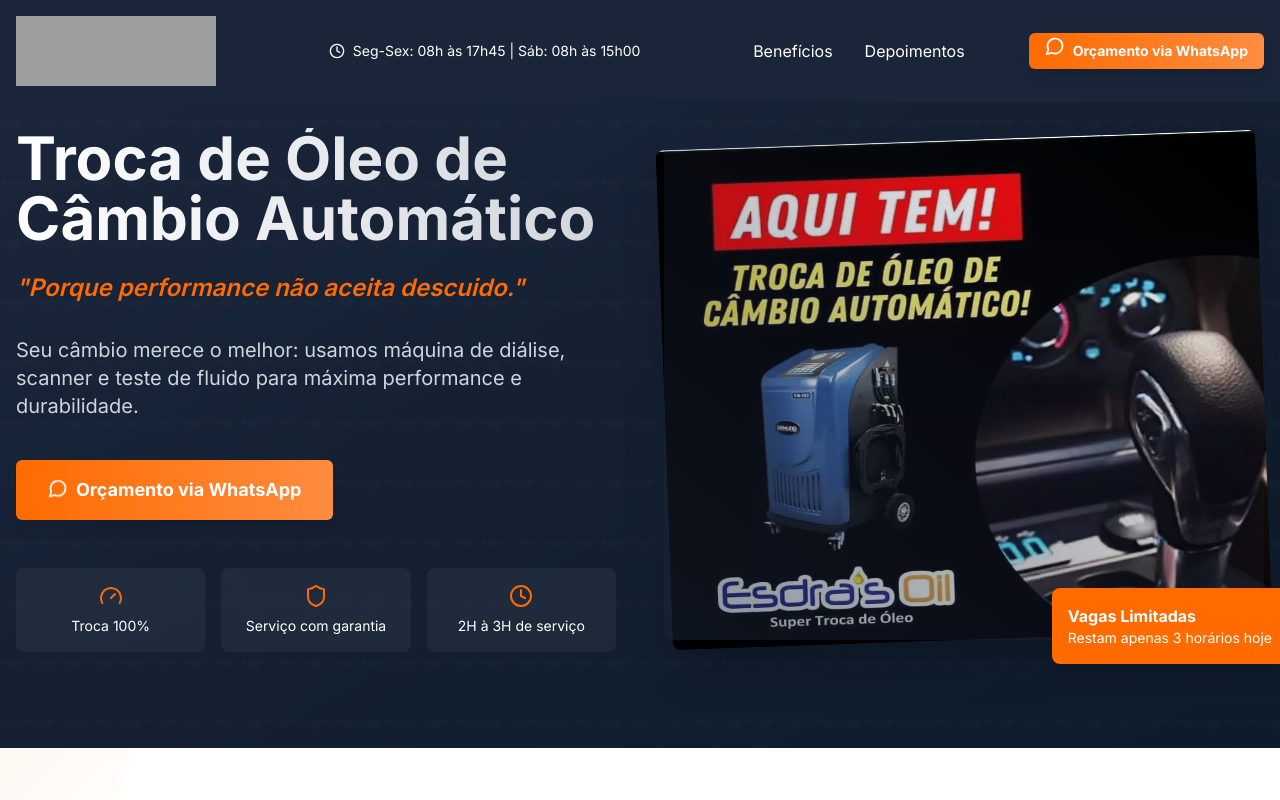
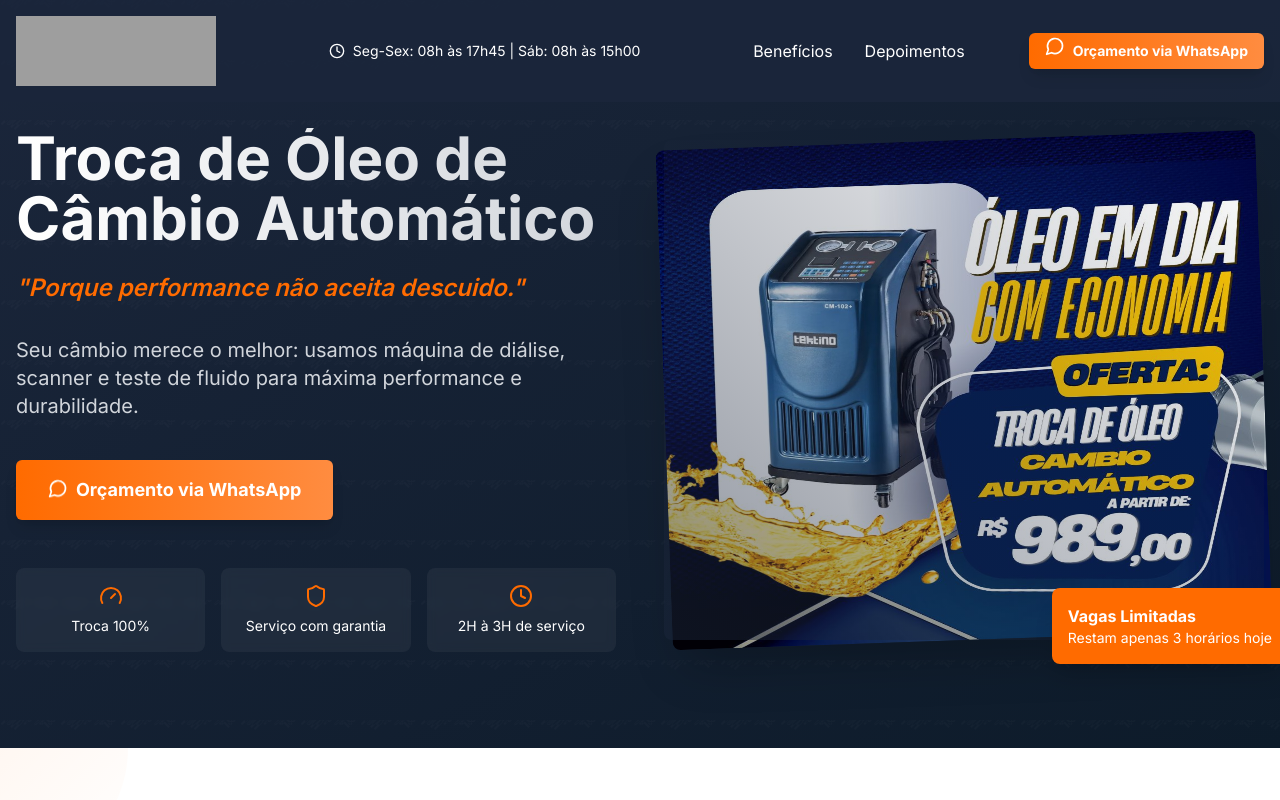
Before and after one commit to CarlosEData/PROJETO, a React (Vite) app: page / in a window 1280 px wide. Shown: the top 800 px of the page. Built offline with nearby package versions, Linux system fonts and the light colour scheme; grey boxes are pictures that could not be loaded.

Commit message:
mudando foto principal

```diff
--- a/src/components/HeroSection.tsx
+++ b/src/components/HeroSection.tsx
@@ -2,7 +2,7 @@
 import { motion } from 'framer-motion';
 import CTAButton from './CTAButton';
 import { Gauge, Shield, Clock } from 'lucide-react';
-import carroImage from '../assets/imagemPrincipal.jpeg'
+import foto from '../assets/postimagem.jpg'
 const HeroSection = () => {
   return (
     <section className="pt-24 md:pt-32 pb-16 md:pb-24 bg-gradient-to-br from-[#1B263B] to-[#0D1B2A] text-white overflow-hidden relative">
@@ -73,7 +73,7 @@ const HeroSection = () => {
           >
             <div className="relative">
               <img
-                src={carroImage}
+                src={foto}
                 alt="Troca de óleo profissional"
                 className="rounded-lg shadow-2xl transform -rotate-2 hover:rotate-0 transition-transform duration-500 h-[500px] w-full"
               />
```
Also changed, not shown: src/assets/postimagem.jpg (added).
